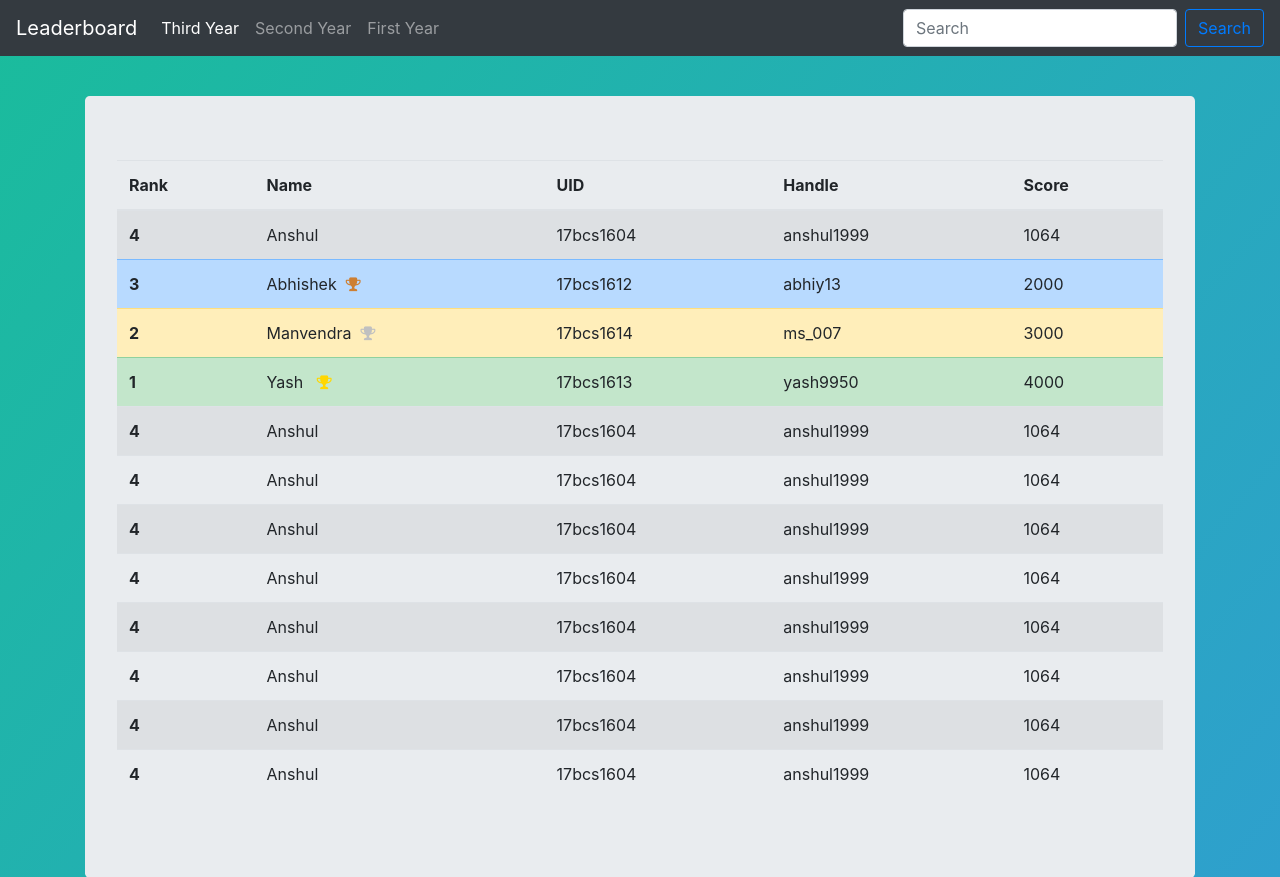
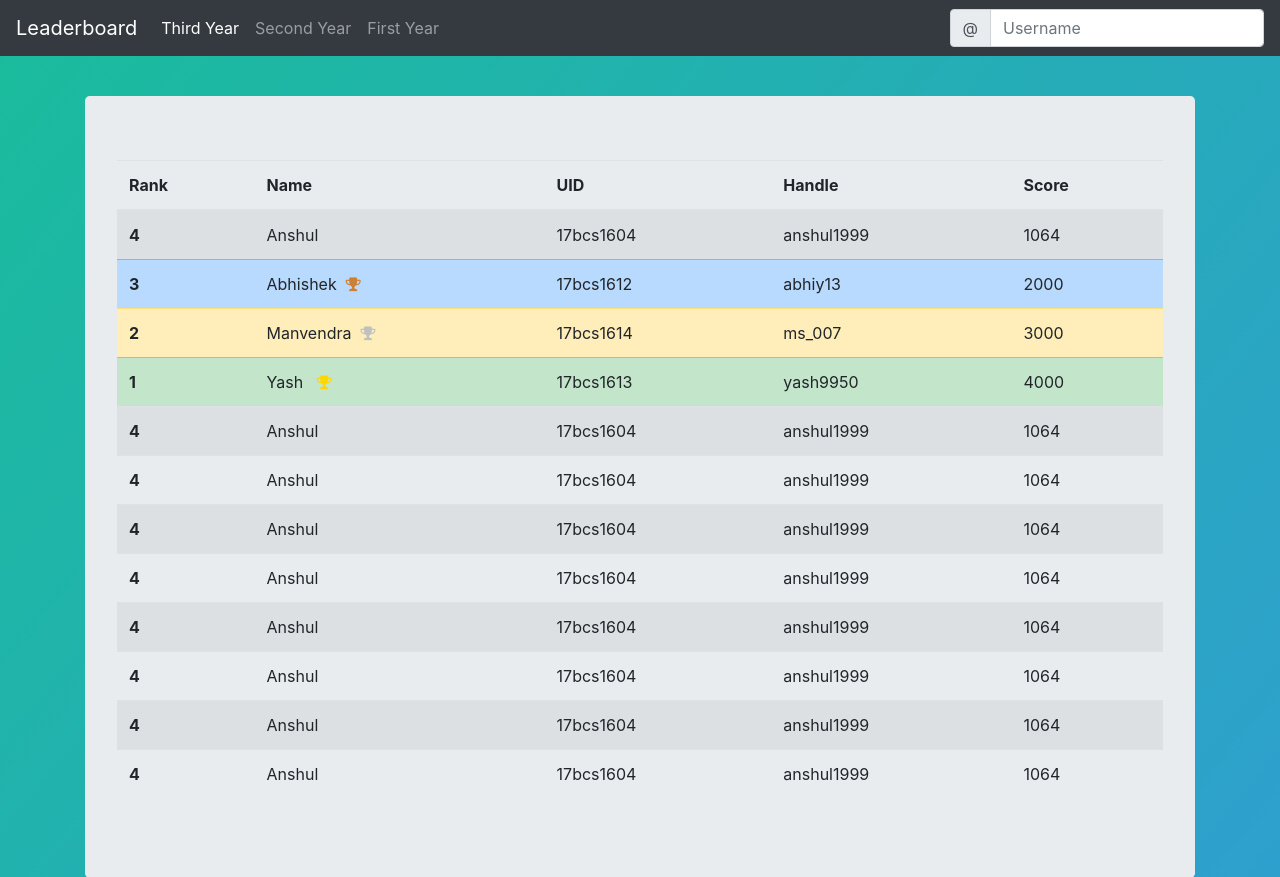
Before and after one commit to Anshulgangwar63/Leaderboard, a Flask app: page / in a window 1280 px wide. Shown: the top 877 px of the page. Run offline with Flask 2, Linux system fonts and the light colour scheme; some libraries are stand-ins or nearby versions.

Commit message:
final fronten

```diff
--- a/templates/starter.html
+++ b/templates/starter.html
@@ -29,10 +29,14 @@
                             <a class="nav-link" href="#">First Year</a>
                         </li>
                         </ul>
-                        <form class="form-inline my-2 my-lg-0">
-                        <input class="form-control mr-sm-2" type="search" placeholder="Search" aria-label="Search">
-                        <button class="btn btn-outline-primary my-2 my-sm-0" type="submit">Search</button>
-                        </form>
+                        <form class="form-inline">
+                                <div class="input-group">
+                                  <div class="input-group-prepend">
+                                    <span class="input-group-text" id="basic-addon1">@</span>
+                                  </div>
+                                  <input type="text" class="form-control" placeholder="Username" aria-label="Username" aria-describedby="basic-addon1">
+                                </div>
+                              </form>
                     </div>
                     </nav>
                     <div id="particles-js"></div>
```
